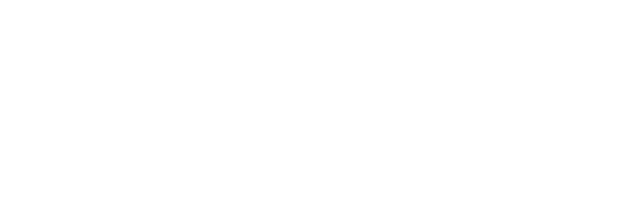
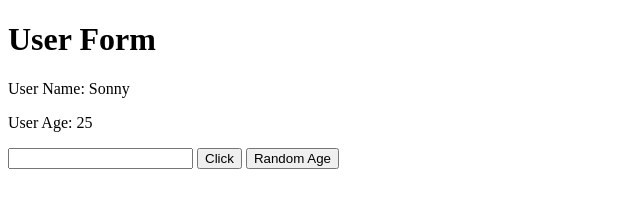
Before and after one commit to axon4/TypeScript--web-frameWork, a website with bundled scripts: page index.html in a window 1280 px wide. Shown: the whole page, without its empty margins (0-640 px from the left). Built offline with nearby package versions, Linux system fonts and the light colour scheme; data requests are answered from the project's data file.

Commit message:
develop view, integrate event-handler--system

```diff
--- a/index.html
+++ b/index.html
@@ -4,6 +4,7 @@
 		<title>TypeScript Web Framework</title>
 	</head>
 	<body>
+		<div id='root'></div>
 		<script src='./src/index.ts'></script>
 	</body>
 </html>
--- a/src/index.ts
+++ b/src/index.ts
@@ -1,8 +1,8 @@
-import Collection from './models/Collection';
-import User, { UserData } from './models/User';
+import User from './models/User';
+import UserForm from './views/UserForm';
 
-const collection = User.generateCollection();
+const user = User.generate({name: 'Sonny', age: 25});
 
-collection.on('change', () => console.log(collection));
+const userForm = new UserForm(document.getElementById('root'), user);
 
-collection.fetch();
+userForm.render();
--- a/src/models/User.ts
+++ b/src/models/User.ts
@@ -24,6 +24,12 @@ class User extends Model<UserData> {
 	static generateCollection(): Collection<User, UserData> {
 		return new Collection<User, UserData>(rootURL, (json: UserData) => User.generate(json));
 	};
+
+	setRandomAge(): void {
+		const age = Math.round(Math.random() * 100);
+
+		this.set({ age });
+	};
 };
 
 export default User;
--- /dev/null
+++ b/src/views/UserForm.ts
@@ -0,0 +1,58 @@
+import User from '../models/User';
+
+class UserForm {
+	constructor(public parent: Element, public model: User) {
+		this.bindModel();
+	};
+
+	bindModel(): void {
+		this.model.on('change', () => this.render());
+	};
+
+	eventsMap(): {[key: string]: () => void} {
+		return {
+			'click:.random-age': this.onRandomAgeClick
+		};
+	};
+
+	onRandomAgeClick = (): void => {
+		this.model.setRandomAge();
+		console.log('CLICKED');
+	};
+
+	template(): string {
+		return `
+			<div>
+				<h1>User Form</h1>
+					<p>User Name: ${this.model.get('name')}</p>
+					<p>User Age: ${this.model.get('age')}</p>
+					<input />
+					<button>Click</button>
+					<button class='random-age'>Random Age</button>
+			</div>
+		`;
+	};
+
+	bindEvents(fragment: DocumentFragment): void {
+		const eventsMap = this.eventsMap();
+
+		for (let eventKey in eventsMap) {
+			const [ eventName, selector ] = eventKey.split(':');
+
+			fragment.querySelectorAll(selector).forEach(element => {
+				element.addEventListener(eventName, eventsMap[eventKey]);
+			});
+		};
+	};
+
+	render(): void {
+		this.parent.innerHTML = '';
+
+		const templateElement = document.createElement('template');
+		templateElement.innerHTML = this.template();
+		this.bindEvents(templateElement.content);
+		this.parent.append(templateElement.content);
+	};
+};
+
+export default UserForm;
```
